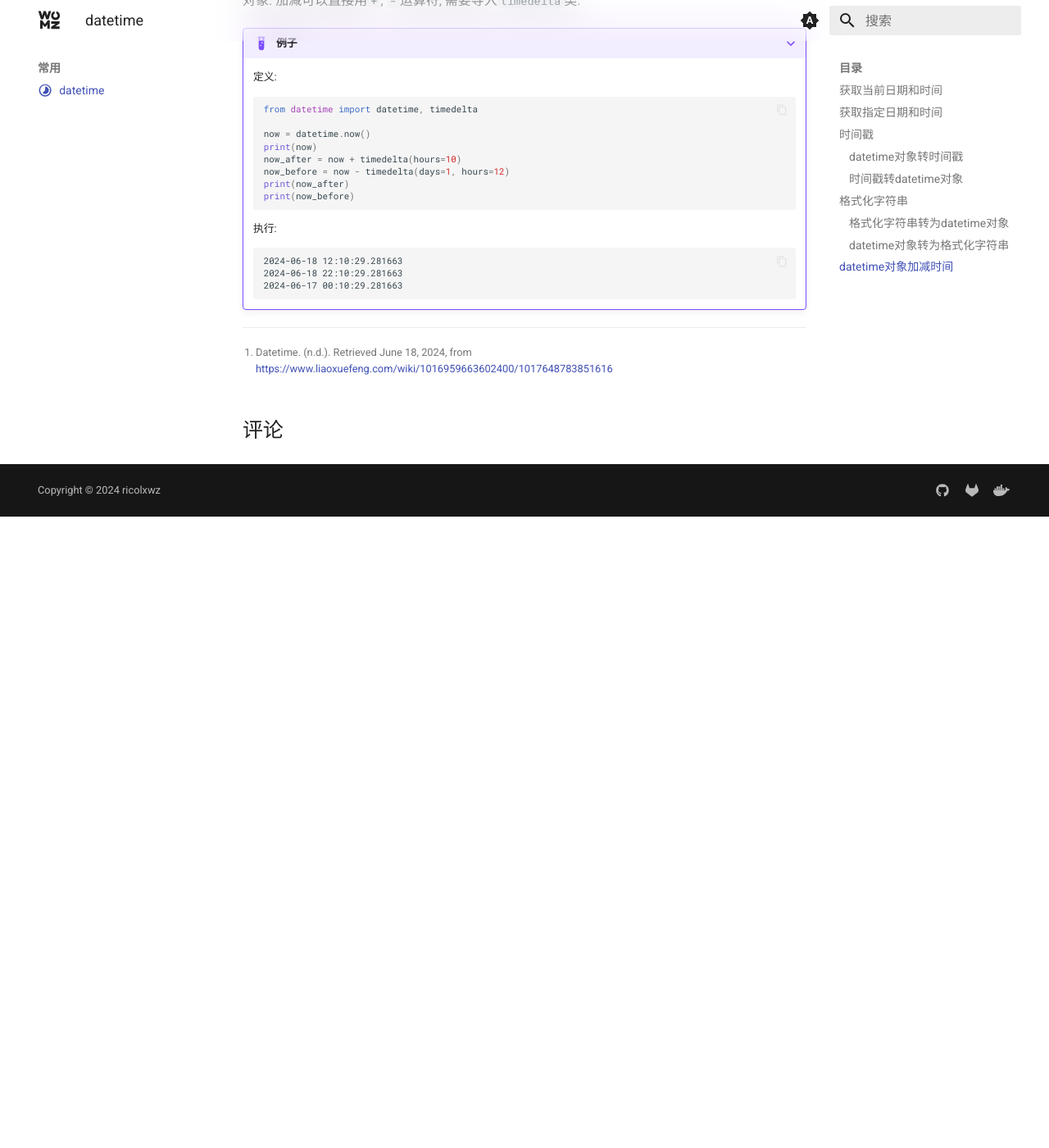
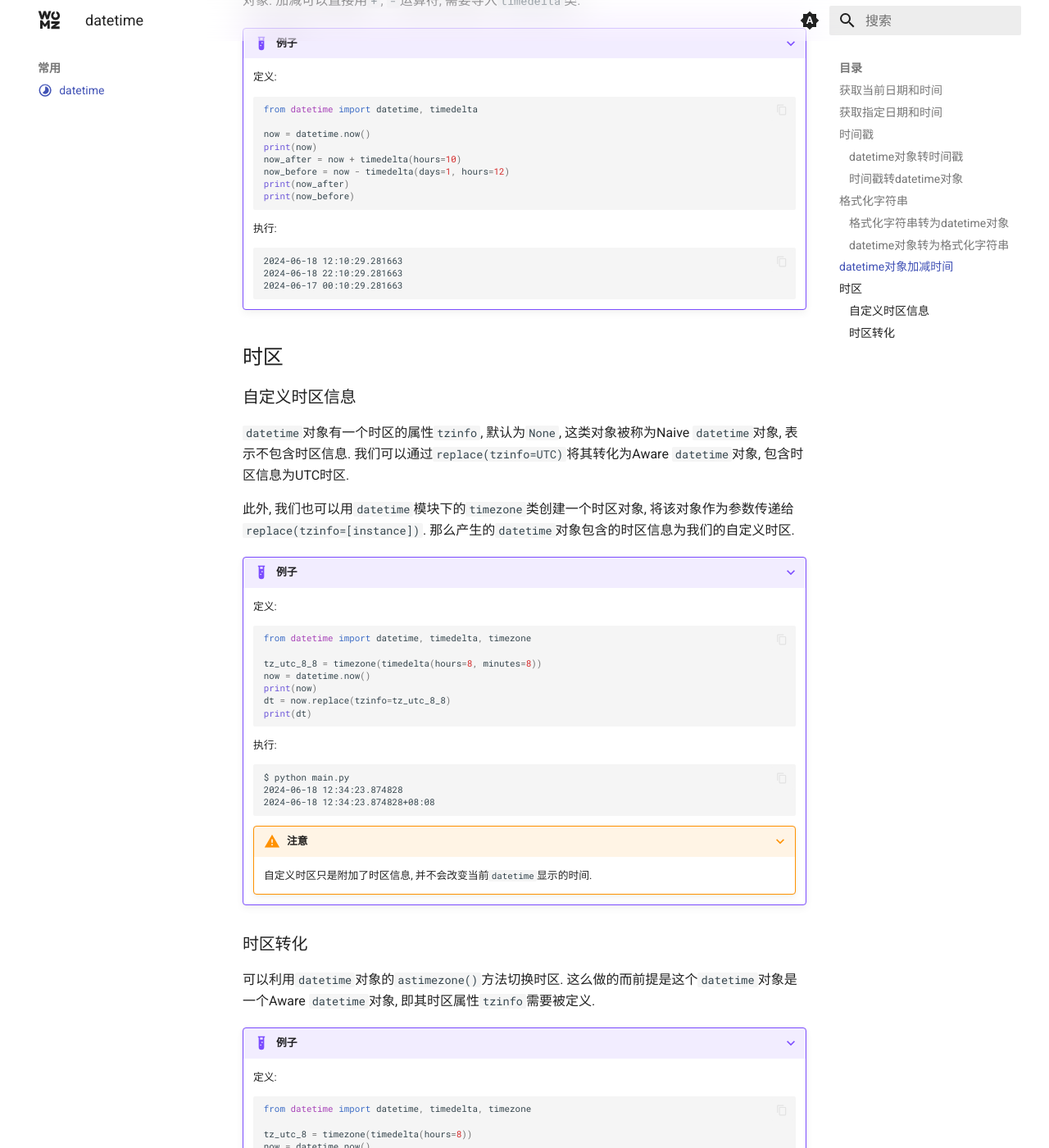
Before and after one commit to sigmax01/py, an MkDocs documentation site: the page built from docs/常用/datetime.md, in a window 1280 px wide and 1400 px high, scrolled down 3911 px. Shown: the whole window at 82% size. Built offline with MkDocs 1.6.1 and Material for MkDocs 9.7.7, drawn with Linux system fonts in a browser that asks for light colours; comment, search, counter and statistics services are not loaded; before the commit the page ends 4541 px from its top, so only the background shows below that; some of the changed text lies outside the part shown.

````diff
--- a/docs/常用/datetime.md
+++ b/docs/常用/datetime.md
@@ -221,4 +221,68 @@
     2024-06-17 00:10:29.281663
     ```
 
+## 时区
+
+### 自定义时区信息
+
+`datetime`对象有一个时区的属性`tzinfo`, 默认为`None`, 这类对象被称为Naive `datetime`对象, 表示不包含时区信息. 我们可以通过`replace(tzinfo=UTC)`将其转化为Aware `datetime`对象, 包含时区信息为UTC时区.
+
+此外, 我们也可以用`datetime`模块下的`timezone`类创建一个时区对象, 将该对象作为参数传递给`replace(tzinfo=[instance])`. 那么产生的`datetime`对象包含的时区信息为我们的自定义时区.
+
+???+ example "例子"
+
+    定义:
+
+    ```py
+    from datetime import datetime, timedelta, timezone
+
+    tz_utc_8_8 = timezone(timedelta(hours=8, minutes=8))
+    now = datetime.now()
+    print(now)
+    dt = now.replace(tzinfo=tz_utc_8_8)
+    print(dt)
+    ```
+
+    执行:
+
+    ```
+    $ python main.py
+    2024-06-18 12:34:23.874828
+    2024-06-18 12:34:23.874828+08:08
+    ```
+
+    ???+ warning "注意"
+
+        自定义时区只是附加了时区信息, 并不会改变当前`datetime`显示的时间.
+
+### 时区转化
+
+可以利用`datetime`对象的`astimezone()`方法切换时区. 这么做的而前提是这个`datetime`对象是一个Aware `datetime`对象, 即其时区属性`tzinfo`需要被定义.
+
+???+ example "例子"
+
+    定义:
+
+    ```py
+    from datetime import datetime, timedelta, timezone
+
+    tz_utc_8 = timezone(timedelta(hours=8))
+    now = datetime.now()
+    print(now)
+    dt = now.replace(tzinfo=tz_utc_8)
+    print(dt)
+    tz_utc_9 = timezone(timedelta(hours=9))
+    dt_9 = dt.astimezone(tz_utc_9)
+    print(dt_9)
+    ```
+
+    执行:
+
+    ```
+    $ python main.py
+    2024-06-18 12:44:19.574895
+    2024-06-18 12:44:19.574895+08:00
+    2024-06-18 13:44:19.574895+09:00
+    ```
+
 [^1]: Datetime. (n.d.). Retrieved June 18, 2024, from https://www.liaoxuefeng.com/wiki/1016959663602400/1017648783851616
--- a/mkdocs.yml
+++ b/mkdocs.yml
@@ -135,3 +135,7 @@
     - 错误/调试/测试: 基础/调试.md
   - 常用:
     - datetime: 常用/datetime.md
+  - NumPy:
+    - 数组/矩阵: NumPy/矩阵.md
+  - Pandas:
+    - 数据结构: Pandas/数据结构.md
````
Also changed, not shown: docs/index.md (+5 -1 lines), docs/NumPy/矩阵.md (added), docs/Pandas/数据结构.md (added).
